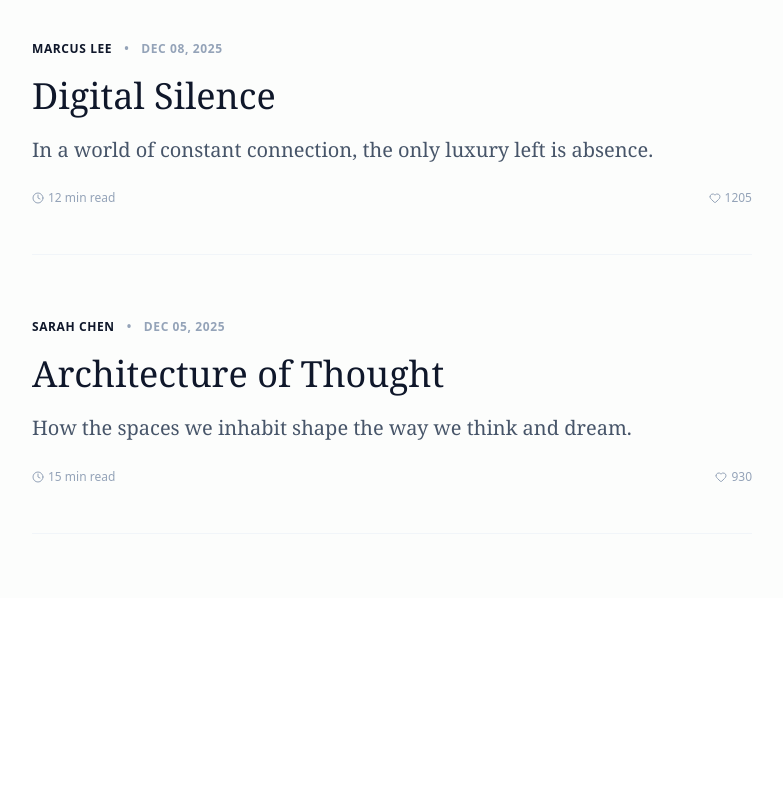
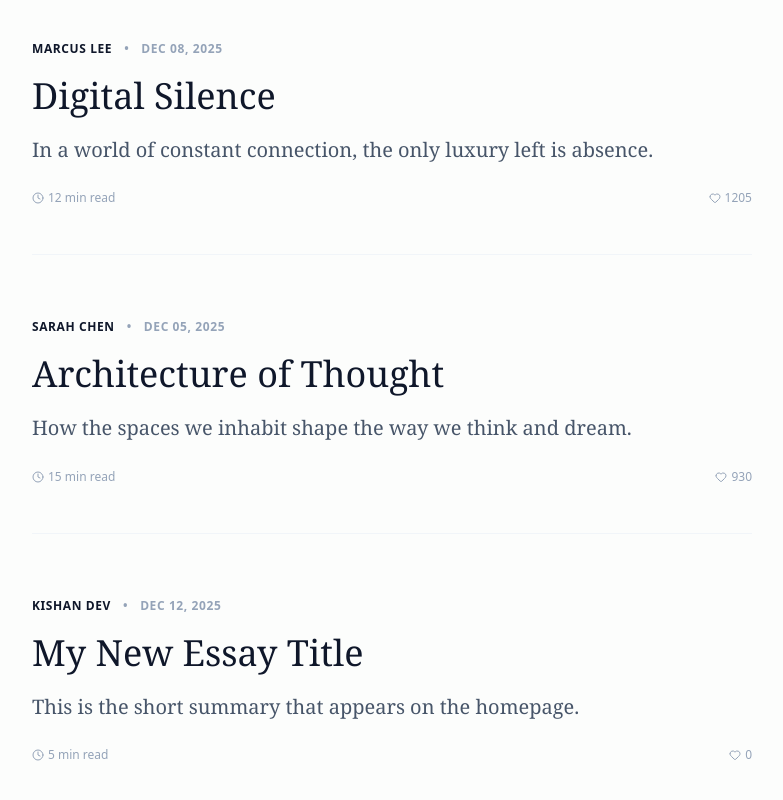
Before and after one commit to Kishandev12/aesthetic-essays, a React (Vite) app: page / in a window 1280 px wide. Shown: the part 559-1359 px from the top of the page, without its empty margins (248-1031 px from the left). Before the commit the page ends 1157 px from the top, so only its background shows below. Built offline with nearby package versions, Linux system fonts and the light colour scheme.

Commit message:
Publish new essay

```diff
--- a/src/App.jsx
+++ b/src/App.jsx
@@ -32,6 +32,16 @@ export default function EssayPlatform() {
       excerpt: "How the spaces we inhabit shape the way we think and dream.",
       content: "We shape our buildings...",
       likes: 930
+    },
+    {
+      id: 4,
+      title: "My New Essay Title",
+      author: "Kishan Dev",
+      date: "DEC 12, 2025",
+      readTime: "5 min read",
+      excerpt: "This is the short summary that appears on the homepage.",
+      content: "Here is where you write the full essay. You can write as much as you want...",
+      likes: 0
     }
   ]);
 
```
